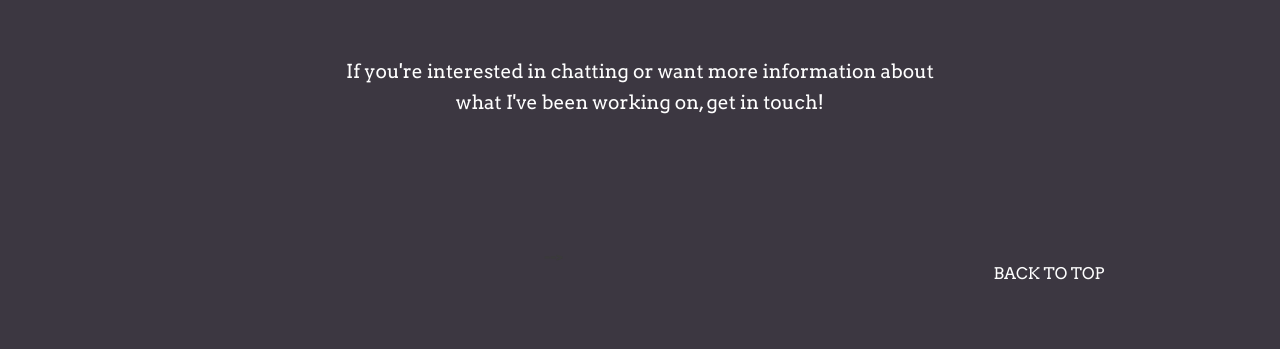
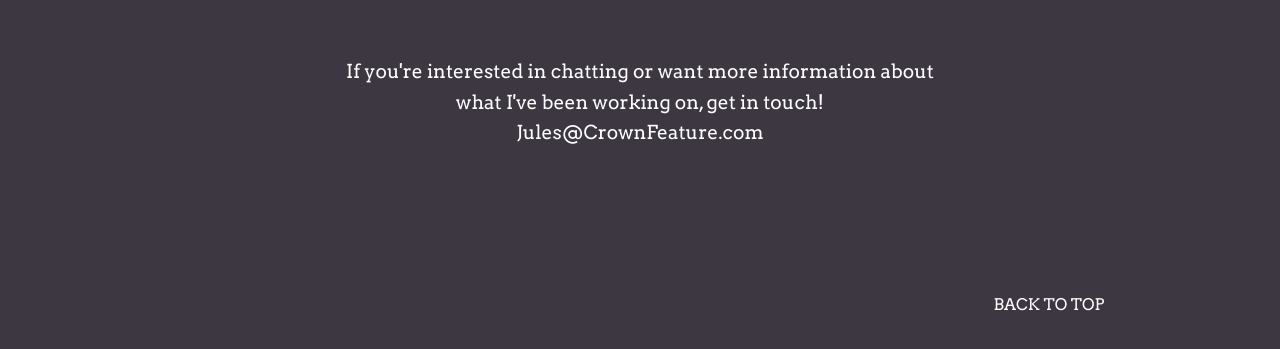
Before and after one commit to JuliusGrant/CrownFeature, a plain HTML site: page contact.html in a window 1280 px wide. Shown: the part 81-430 px from the top of the page. Drawn offline with nearby package versions, Linux system fonts and the light colour scheme.

Commit message:
Add files via upload

```diff
--- a/contact.html
+++ b/contact.html
@@ -44,7 +44,7 @@
 
     <p class="p">
       If you're interested in chatting or want more information about
-      what I've been working on, get in touch!
+      what I've been working on, get in touch! Jules@CrownFeature.com
     </p><br>
 
     <!-- <a href="https://twitter.com/crownfeature">
```
